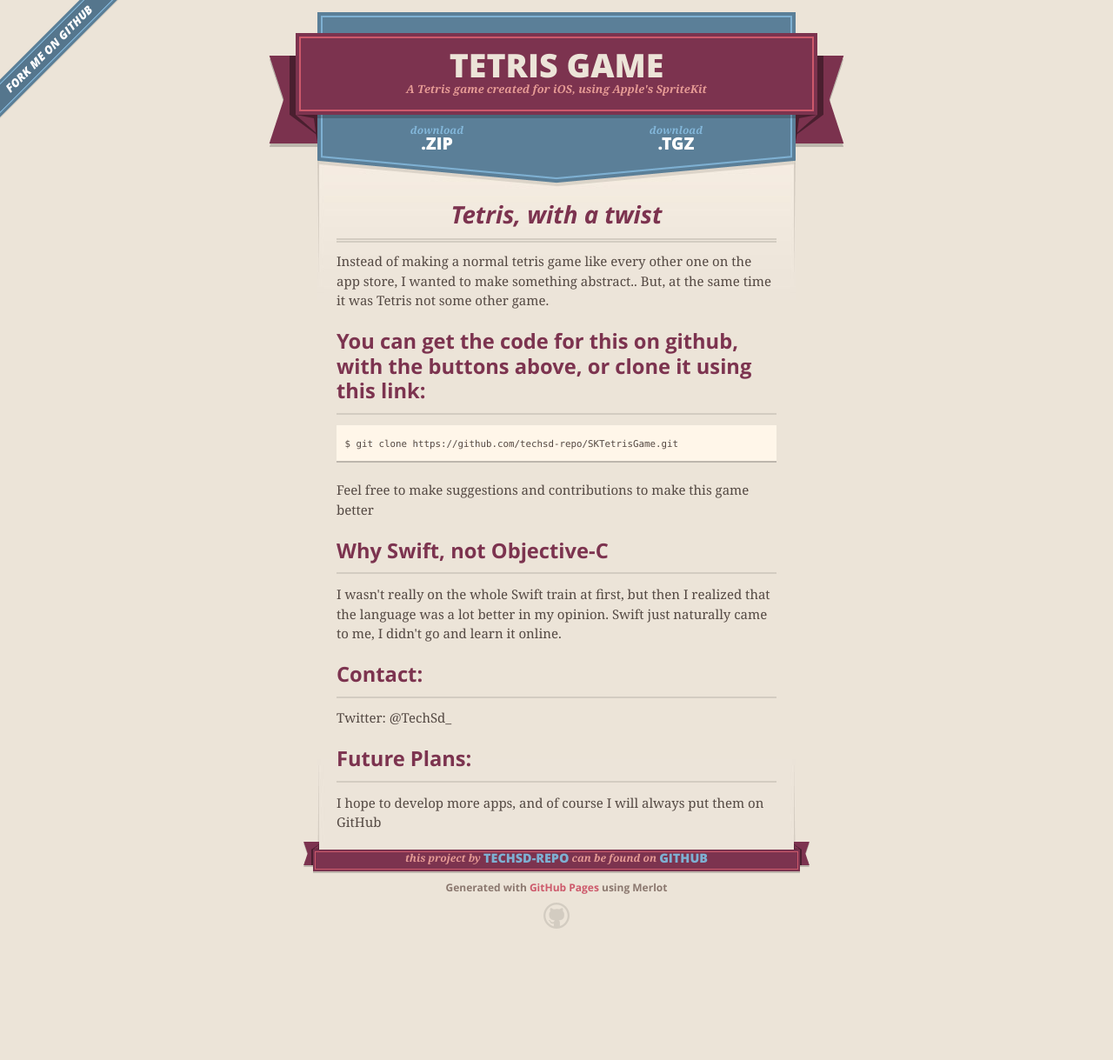
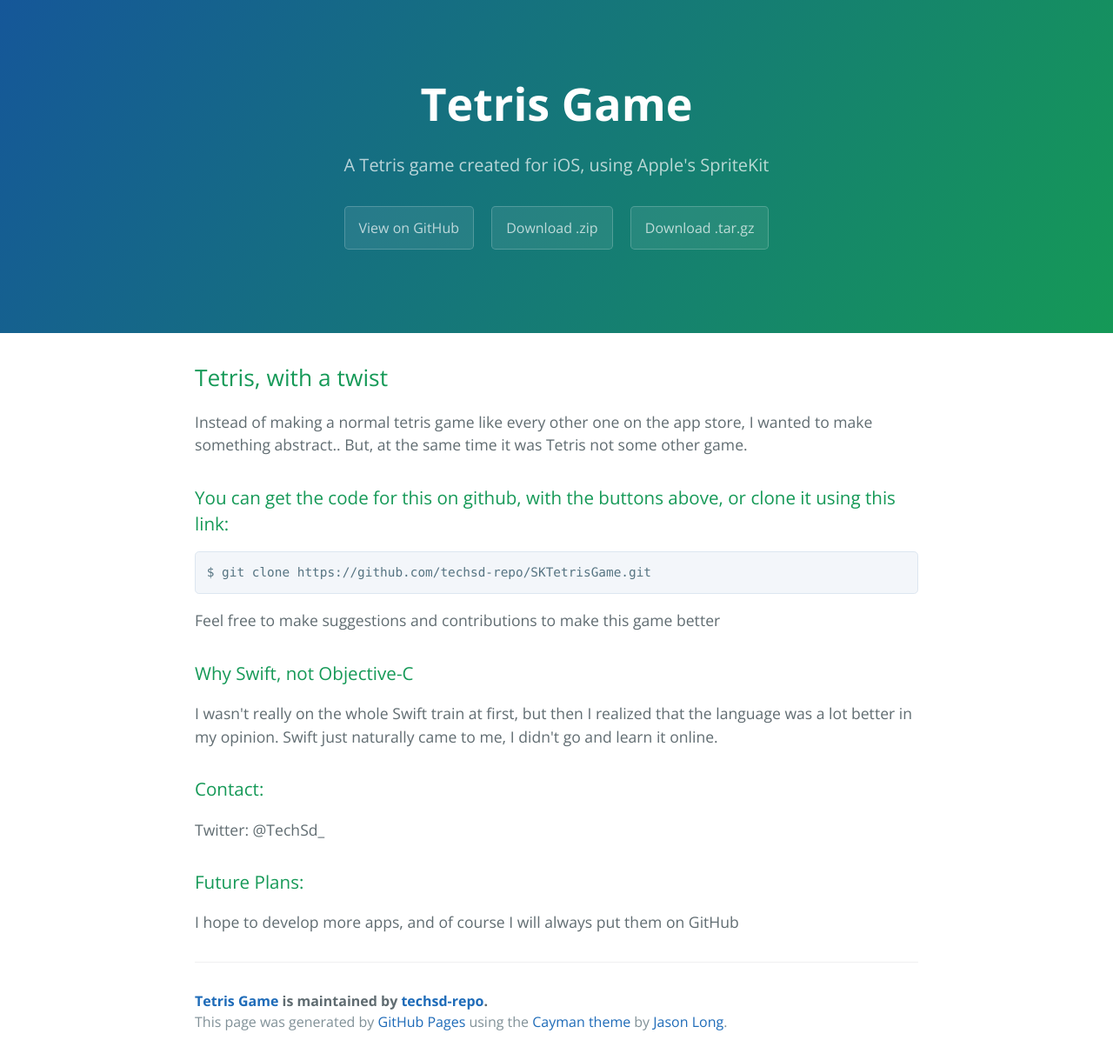
Before and after one commit to techsd-repo/SKTetrisGame, a plain HTML site: page index.html in a window 1280 px wide. Shown: the whole page at 87% size. Before the commit the page ends 1108 px from the top, so only its background shows below. Drawn offline with nearby package versions, Linux system fonts and the light colour scheme.

Commit message:
Create gh-pages branch via GitHub

```diff
--- a/index.html
+++ b/index.html
@@ -1,52 +1,25 @@
 <!DOCTYPE html>
-<html>
+<html lang="en-us">
   <head>
-    <meta charset='utf-8'>
-    <meta http-equiv="X-UA-Compatible" content="chrome=1">
-    <meta name="viewport" content="width=640">
+    <meta charset="UTF-8">
+    <title>Tetris Game by techsd-repo</title>
+    <meta name="viewport" content="width=device-width, initial-scale=1">
+    <link rel="stylesheet" type="text/css" href="stylesheets/normalize.css" media="screen">
+    <link href='http://fonts.googleapis.com/css?family=Open+Sans:400,700' rel='stylesheet' type='text/css'>
+    <link rel="stylesheet" type="text/css" href="stylesheets/stylesheet.css" media="screen">
+    <link rel="stylesheet" type="text/css" href="stylesheets/github-light.css" media="screen">
+  </head>
+  <body>
+    <section class="page-header">
+      <h1 class="project-name">Tetris Game</h1>
+      <h2 class="project-tagline">A Tetris game created for iOS, using Apple&#39;s SpriteKit</h2>
+      <a href="https://github.com/techsd-repo/SKTetrisGame" class="btn">View on GitHub</a>
+      <a href="https://github.com/techsd-repo/SKTetrisGame/zipball/master" class="btn">Download .zip</a>
+      <a href="https://github.com/techsd-repo/SKTetrisGame/tarball/master" class="btn">Download .tar.gz</a>
+    </section>
 
-    <link rel="stylesheet" href="stylesheets/core.css" media="screen">
-    <link rel="stylesheet" href="stylesheets/mobile.css" media="handheld, only screen and (max-device-width:640px)">
-    <link rel="stylesheet" href="stylesheets/github-light.css">
-
-    <script type="text/javascript" src="javascripts/modernizr.js"></script>
-    <script type="text/javascript" src="https://ajax.googleapis.com/ajax/libs/jquery/1.7.1/jquery.min.js"></script>
-    <script type="text/javascript" src="javascripts/headsmart.min.js"></script>
-    <script type="text/javascript">
-      $(document).ready(function () {
-        $('#main_content').headsmart()
-      })
-    </script>
-    <title>Tetris Game by techsd-repo</title>
-  </head>
-
-  <body>
-    <a id="forkme_banner" href="https://github.com/techsd-repo/SKTetrisGame">View on GitHub</a>
-    <div class="shell">
-
-      <header>
-        <span class="ribbon-outer">
-          <span class="ribbon-inner">
-            <h1>Tetris Game</h1>
-            <h2>A Tetris game created for iOS, using Apple&#39;s SpriteKit</h2>
-          </span>
-          <span class="left-tail"></span>
-          <span class="right-tail"></span>
-        </span>
-      </header>
-
-      <section id="downloads">
-        <span class="inner">
-          <a href="https://github.com/techsd-repo/SKTetrisGame/zipball/master" class="zip"><em>download</em> .ZIP</a><a href="https://github.com/techsd-repo/SKTetrisGame/tarball/master" class="tgz"><em>download</em> .TGZ</a>
-        </span>
-      </section>
-
-
-      <span class="banner-fix"></span>
-
-
-      <section id="main_content">
-        <h2>
+    <section class="main-content">
+      <h2>
 <a id="tetris-with-a-twist" class="anchor" href="#tetris-with-a-twist" aria-hidden="true"><span class="octicon octicon-link"></span></a>Tetris, with a twist</h2>
 
 <p>Instead of making a normal tetris game like every other one on the app store, I wanted to make something abstract.. But, at the same time it was Tetris not some other game.</p>
@@ -74,22 +47,25 @@
 <a id="future-plans" class="anchor" href="#future-plans" aria-hidden="true"><span class="octicon octicon-link"></span></a>Future Plans:</h3>
 
 <p>I hope to develop more apps, and of course I will always put them on GitHub</p>
-      </section>
 
-      <footer>
-        <span class="ribbon-outer">
-          <span class="ribbon-inner">
-            <p>this project by <a href="https://github.com/techsd-repo">techsd-repo</a> can be found on <a href="https://github.com/techsd-repo/SKTetrisGame">GitHub</a></p>
-          </span>
-          <span class="left-tail"></span>
-          <span class="right-tail"></span>
-        </span>
-        <p>Generated with <a href="https://pages.github.com">GitHub Pages</a> using Merlot</p>
-        <span class="octocat"></span>
+      <footer class="site-footer">
+        <span class="site-footer-owner"><a href="https://github.com/techsd-repo/SKTetrisGame">Tetris Game</a> is maintained by <a href="https://github.com/techsd-repo">techsd-repo</a>.</span>
+
+        <span class="site-footer-credits">This page was generated by <a href="https://pages.github.com">GitHub Pages</a> using the <a href="https://github.com/jasonlong/cayman-theme">Cayman theme</a> by <a href="https://twitter.com/jasonlong">Jason Long</a>.</span>
       </footer>
 
-    </div>
+    </section>
 
+            <script type="text/javascript">
+            var gaJsHost = (("https:" == document.location.protocol) ? "https://ssl." : "http://www.");
+            document.write(unescape("%3Cscript src='" + gaJsHost + "google-analytics.com/ga.js' type='text/javascript'%3E%3C/script%3E"));
+          </script>
+          <script type="text/javascript">
+            try {
+              var pageTracker = _gat._getTracker("UA-47841782-3");
+            pageTracker._trackPageview();
+            } catch(err) {}
+          </script>
 
   </body>
 </html>
```
Also changed, not shown: params.json (+1 -1 lines).
